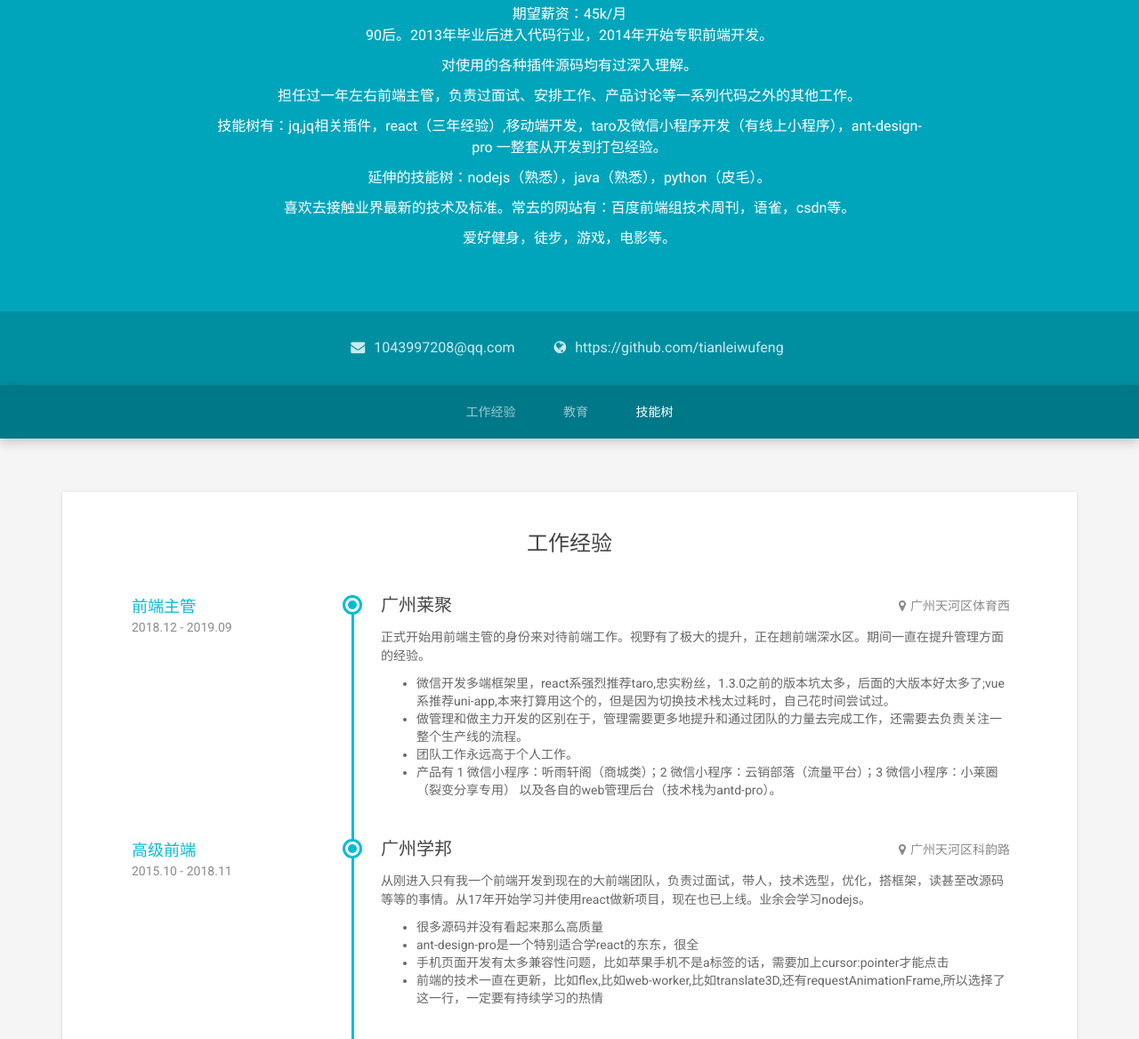
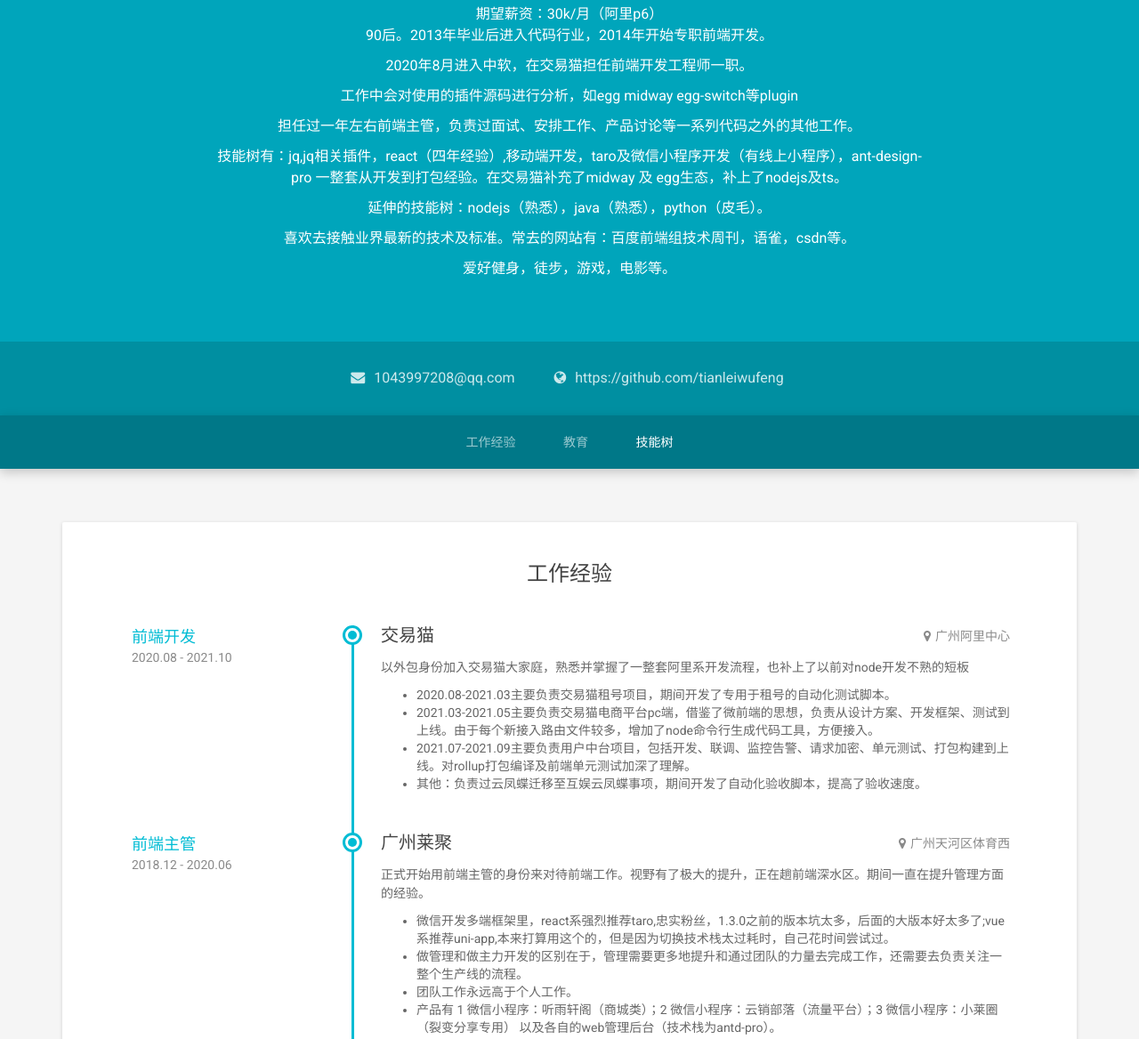
Before and after one commit to tianleiwufeng/tianleiwufeng.github.io, a plain HTML site: page resume.html in a window 1280 px wide. Shown: the part 379-1547 px from the top of the page at 89% size. Drawn offline with Linux system fonts and the light colour scheme.

Commit message:
Add files via upload

```diff
--- a/resume.html
+++ b/resume.html
@@ -49,15 +49,16 @@
           <div class="title">资深前端开发工程师 前端主管</div>
 
           <div class="profile">
-            <p class="profile">期望薪资：45k/月</p>
+            <p class="profile">期望薪资：30k/月（阿里p6）</p>
             <p>90后。2013年毕业后进入代码行业，2014年开始专职前端开发。</p>
-            <p>对使用的各种插件源码均有过深入理解。</p>
+            <p>2020年8月进入中软，在交易猫担任前端开发工程师一职。</p>
+            <p>工作中会对使用的插件源码进行分析，如egg midway egg-switch等plugin</p>
             <p>
               担任过一年左右前端主管，负责过面试、安排工作、产品讨论等一系列代码之外的其他工作。
             </p>
             <p>
-              技能树有：jq,jq相关插件，react（三年经验）,移动端开发，taro及微信小程序开发（有线上小程序），ant-design-pro
-              一整套从开发到打包经验。
+              技能树有：jq,jq相关插件，react（四年经验）,移动端开发，taro及微信小程序开发（有线上小程序），ant-design-pro
+              一整套从开发到打包经验。在交易猫补充了midway 及 egg生态，补上了nodejs及ts。
             </p>
             <p>延伸的技能树：nodejs（熟悉），java（熟悉），python（皮毛）。</p>
             <p>
@@ -114,6 +115,40 @@
         <div class="timeline">
           <div class="item">
             <div class="work-place">
+              <h3 class="place">交易猫</h3>
+              <div class="location">
+                <i class="fa fa-map-marker" aria-hidden="true"></i
+                >广州阿里中心
+              </div>
+            </div>
+            <div class="job-meta">
+              <div class="title">前端开发</div>
+              <div class="time">2020.08 - 2021.10</div>
+            </div>
+            <!--//job-meta-->
+            <div class="job-desc">
+              <p>
+                以外包身份加入交易猫大家庭，熟悉并掌握了一整套阿里系开发流程，也补上了以前对node开发不熟的短板
+              </p>
+              <ul>
+                <li>
+                  2020.08-2021.03主要负责交易猫租号项目，期间开发了专用于租号的自动化测试脚本。
+                </li>
+                <li>
+                  2021.03-2021.05主要负责交易猫电商平台pc端，借鉴了微前端的思想，负责从设计方案、开发框架、测试到上线。由于每个新接入路由文件较多，增加了node命令行生成代码工具，方便接入。
+                </li>
+                <li>
+                  2021.07-2021.09主要负责用户中台项目，包括开发、联调、监控告警、请求加密、单元测试、打包构建到上线。对rollup打包编译及前端单元测试加深了理解。
+                </li>
+                <li>
+                  其他：负责过云凤蝶迁移至互娱云凤蝶事项，期间开发了自动化验收脚本，提高了验收速度。
+                </li>
+              </ul>
+            </div>
+            <!--//job-desc-->
+          </div>
+          <div class="item">
+            <div class="work-place">
               <h3 class="place">广州莱聚</h3>
               <div class="location">
                 <i class="fa fa-map-marker" aria-hidden="true"></i
@@ -122,7 +157,7 @@
             </div>
             <div class="job-meta">
               <div class="title">前端主管</div>
-              <div class="time">2018.12 - 2019.09</div>
+              <div class="time">2018.12 - 2020.06</div>
             </div>
             <!--//job-meta-->
             <div class="job-desc">
```
